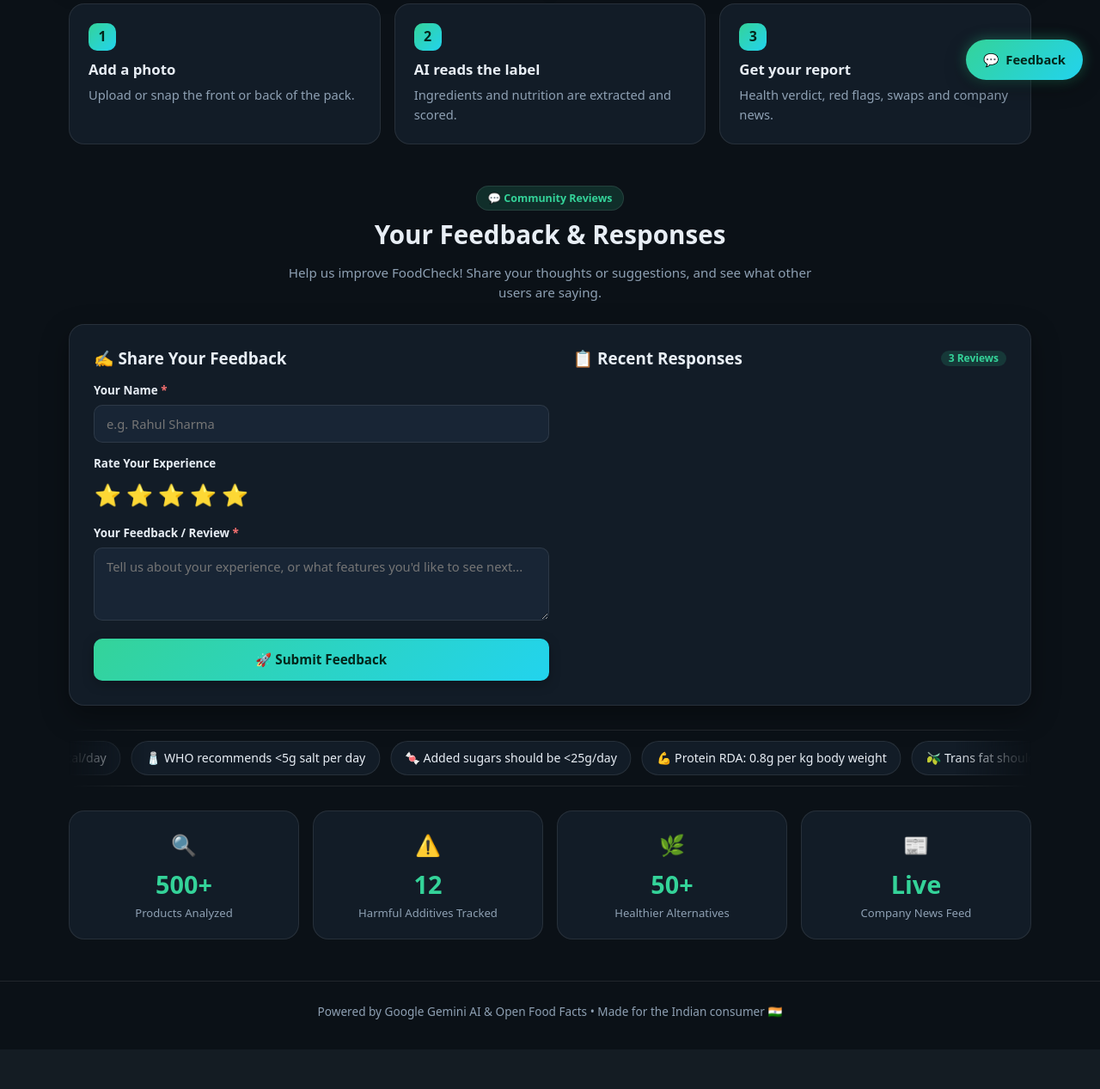
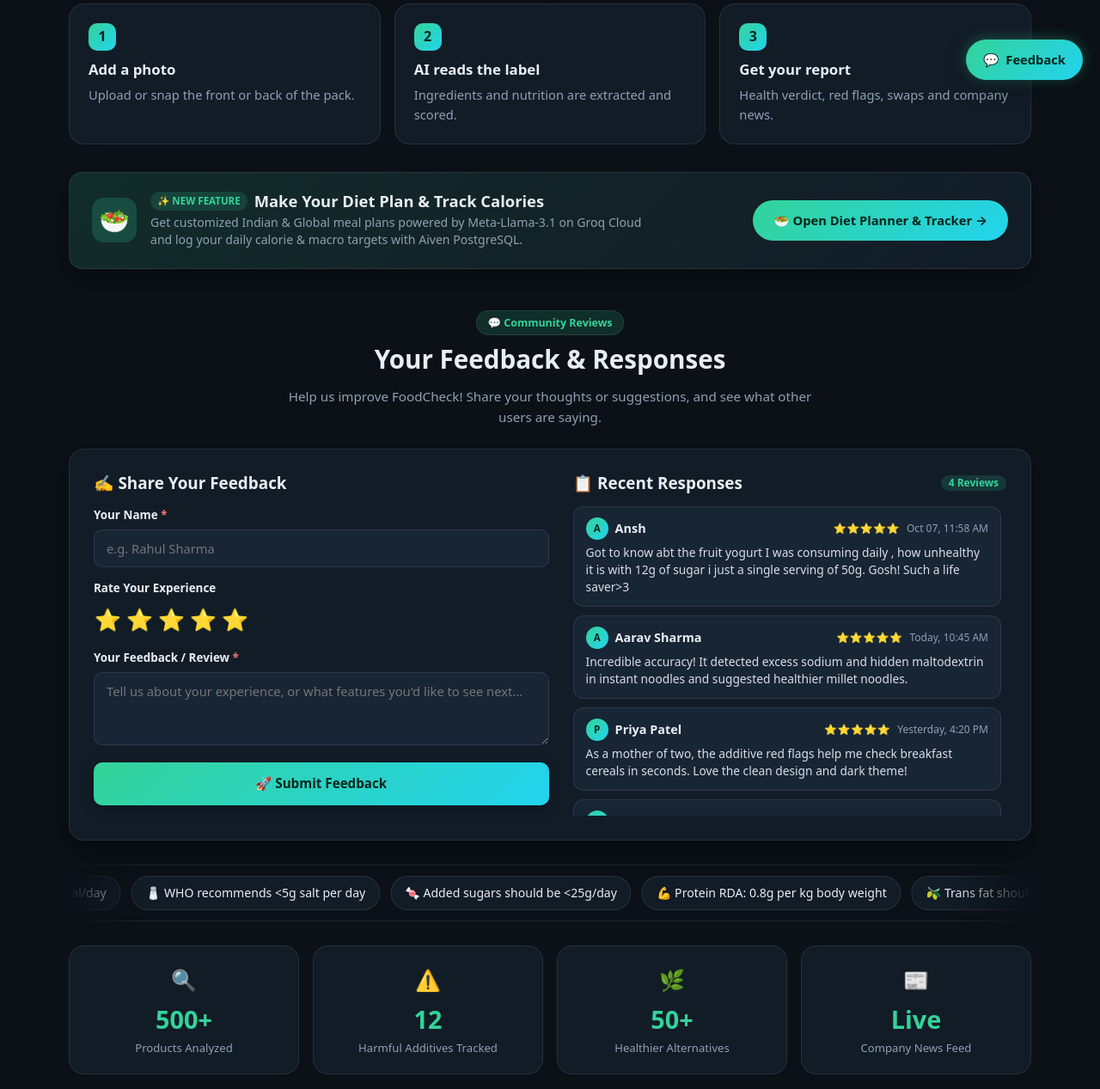
Before and after one commit to Madryon/Food-Safety-Checker, a Flask app: page / in a window 1280 px wide. Shown: the part 687-1954 px from the top of the page at 86% size. Before the commit the page ends 1873 px from the top, so only its background shows below. Run offline with Flask 3, Linux system fonts and the light colour scheme; data that the repository does not hold is empty; some libraries are stand-ins or nearby versions.

Commit message:
fix: resolve script execution error, restore feedback rendering and Diet Hub event listeners

```diff
--- a/templates/index.html
+++ b/templates/index.html
@@ -600,6 +600,23 @@ footer { padding: 24px 16px; text-align: center; font-size: .85rem; color: var(-
                 <div class="how-card"><span class="how-num">3</span><h3>Get your report</h3><p>Health verdict, red flags, swaps and company news.</p></div>
             </div>
 
+            <!-- DIET PLANNER PROMO BANNER (PAGE 1) -->
+            <div class="diet-promo-banner" id="promo-diet-card" style="margin: 32px 0 16px; padding: 22px 26px; border-radius: 16px; background: linear-gradient(135deg, color-mix(in srgb, var(--accent) 15%, transparent), var(--surface)); border: 1px solid var(--border); box-shadow: var(--shadow); display: flex; align-items: center; justify-content: space-between; flex-wrap: wrap; gap: 16px;">
+                <div style="display: flex; align-items: center; gap: 16px; max-width: 650px;">
+                    <div style="width: 52px; height: 52px; border-radius: 14px; background: color-mix(in srgb, var(--accent) 20%, transparent); display: grid; place-items: center; font-size: 1.8rem; flex-shrink: 0;">🥗</div>
+                    <div>
+                        <div style="display: flex; align-items: center; gap: 8px; margin-bottom: 4px;">
+                            <span class="meal-badge" style="font-size: 0.72rem; padding: 2px 8px;">✨ NEW FEATURE</span>
+                            <h3 style="margin: 0; font-size: 1.15rem; font-weight: 800;">Make Your Diet Plan &amp; Track Calories</h3>
+                        </div>
+                        <p style="margin: 0; font-size: 0.88rem; color: var(--muted); line-height: 1.45;">Get customized Indian &amp; Global meal plans powered by Meta-Llama-3.1 on Groq Cloud and log your daily calorie &amp; macro targets with Aiven PostgreSQL.</p>
+                    </div>
+                </div>
+                <button type="button" id="promo-open-diet-btn" class="btn-primary" style="padding: 12px 24px; font-size: 0.92rem; font-weight: 700; border-radius: 999px; white-space: nowrap;">
+                    🥗 Open Diet Planner &amp; Tracker →
+                </button>
+            </div>
+
             <!-- FEEDBACK SECTION (PAGE 1) -->
             <div id="feedback-section" class="feedback-section">
                 <div class="feedback-header">
@@ -747,6 +764,8 @@ footer { padding: 24px 16px; text-align: center; font-size: .85rem; color: var(-
                     <div id="alternatives-card"></div>
                 </div>
             </div>
+            <div id="news-card"></div>
+            <div id="report-actions-card"></div>
         </section>
 
         <!-- DIET PLANNER & CALORIE TRACKER SECTION -->
@@ -1343,19 +1362,22 @@ footer { padding: 24px 16px; text-align: center; font-size: .85rem; color: var(-
     ['dragenter', 'dragover'].forEach(function (ev) { zone.addEventListener(ev, function (e) { e.preventDefault(); zone.classList.add('dragover'); }); });
     ['dragleave', 'drop'].forEach(function (ev) { zone.addEventListener(ev, function (e) { e.preventDefault(); zone.classList.remove('dragover'); }); });
     zone.addEventListener('drop', function (e) { setFile(e.dataTransfer && e.dataTransfer.files && e.dataTransfer.files[0]); });
-    $('change-btn').addEventListener('click', clearFile);
-    $('analyze-btn').addEventListener('click', analyze);
-    $('retry-btn').addEventListener('click', function () { show('upload-section'); });
-    $('close-camera-btn').addEventListener('click', closeCamera);
-    $('camera-modal').addEventListener('click', function (e) { if (e.target === this) closeCamera(); });
-    $('flip-camera-btn').addEventListener('click', function () { facing = facing === 'environment' ? 'user' : 'environment'; startStream(); });
-    $('snap-btn').addEventListener('click', snap);
-    $('fallback-camera-btn').addEventListener('click', function () { closeCamera(); cam.click(); });
+    if ($('change-btn')) $('change-btn').addEventListener('click', clearFile);
+    if ($('analyze-btn')) $('analyze-btn').addEventListener('click', analyze);
+    if ($('retry-btn')) $('retry-btn').addEventListener('click', function () { show('upload-section'); });
+    if ($('close-camera-btn')) $('close-camera-btn').addEventListener('click', closeCamera);
+    if ($('camera-modal')) $('camera-modal').addEventListener('click', function (e) { if (e.target === this) closeCamera(); });
+    if ($('flip-camera-btn')) $('flip-camera-btn').addEventListener('click', function () { facing = facing === 'environment' ? 'user' : 'environment'; startStream(); });
+    if ($('snap-btn')) $('snap-btn').addEventListener('click', snap);
+    if ($('fallback-camera-btn')) $('fallback-camera-btn').addEventListener('click', function () { closeCamera(); cam.click(); });
     document.addEventListener('keydown', function (e) { if (e.key === 'Escape') closeCamera(); });
-    $('report-actions-card').addEventListener('click', function (e) {
-        if (e.target.id === 'again-btn') resetAll();
-        if (e.target.id === 'print-btn') window.print();
-    });
+    var reportActCard = $('report-actions-card');
+    if (reportActCard) {
+        reportActCard.addEventListener('click', function (e) {
+            if (e.target.id === 'again-btn') resetAll();
+            if (e.target.id === 'print-btn') window.print();
+        });
+    }
     /* ---------- Feedback logic ---------- */
     var fbRating = 5;
     var starBtns = document.querySelectorAll('#star-rating .star-btn');
@@ -1548,6 +1570,8 @@ footer { padding: 24px 16px; text-align: center; font-size: .85rem; color: var(-
 
     if (navScanBtn) navScanBtn.addEventListener('click', function () { switchMode('scan'); });
     if (navDietBtn) navDietBtn.addEventListener('click', function () { switchMode('diet'); });
+    var promoDietBtn = $('promo-open-diet-btn');
+    if (promoDietBtn) promoDietBtn.addEventListener('click', function () { switchMode('diet'); });
 
     // Subtab switching inside Diet Hub
     document.querySelectorAll('.diet-subtab').forEach(function (btn) {
@@ -2060,7 +2084,10 @@ footer { padding: 24px 16px; text-align: center; font-size: .85rem; color: var(-
         loadTodayCalorieSummary();
     }
 
+    // Initialize all modules on page load
     loadFeedbacks();
+    updateLiveBMR();
+    initDietHub();
 
     window.addEventListener('pagehide', stopStream);
 })();
```
